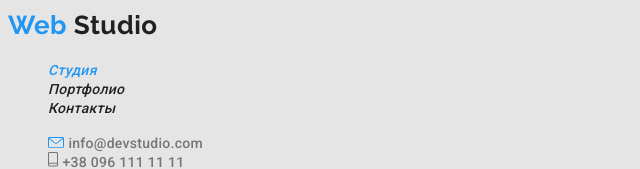
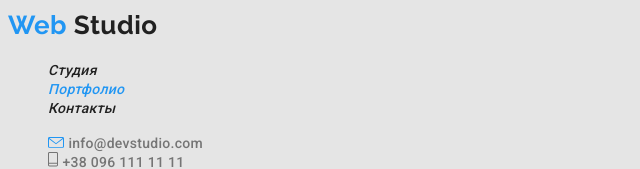
Before and after one commit to Kulchitskiy/goit-markup-hw-02, a plain HTML site: page portfolio.html in a window 1280 px wide. Shown: the top 169 px of the page, without its empty margins (0-640 px from the left). Drawn offline with Linux system fonts and the light colour scheme.

Commit message:
resubmit_final

```diff
--- a/portfolio.html
+++ b/portfolio.html
@@ -18,9 +18,13 @@
         <address>
           <ul class="site-list">
             <li>
-              <a href="./index.html" class="list-item active-page">Студия</a>
+              <a href="./index.html" class="list-item">Студия</a>
             </li>
-            <li><a href="./portfolio.html" class="list-item">Портфолио</a></li>
+            <li>
+              <a href="./portfolio.html" class="list-item active-page"
+                >Портфолио</a
+              >
+            </li>
             <li><a href="" class="list-item">Контакты</a></li>
           </ul>
         </address>
```
